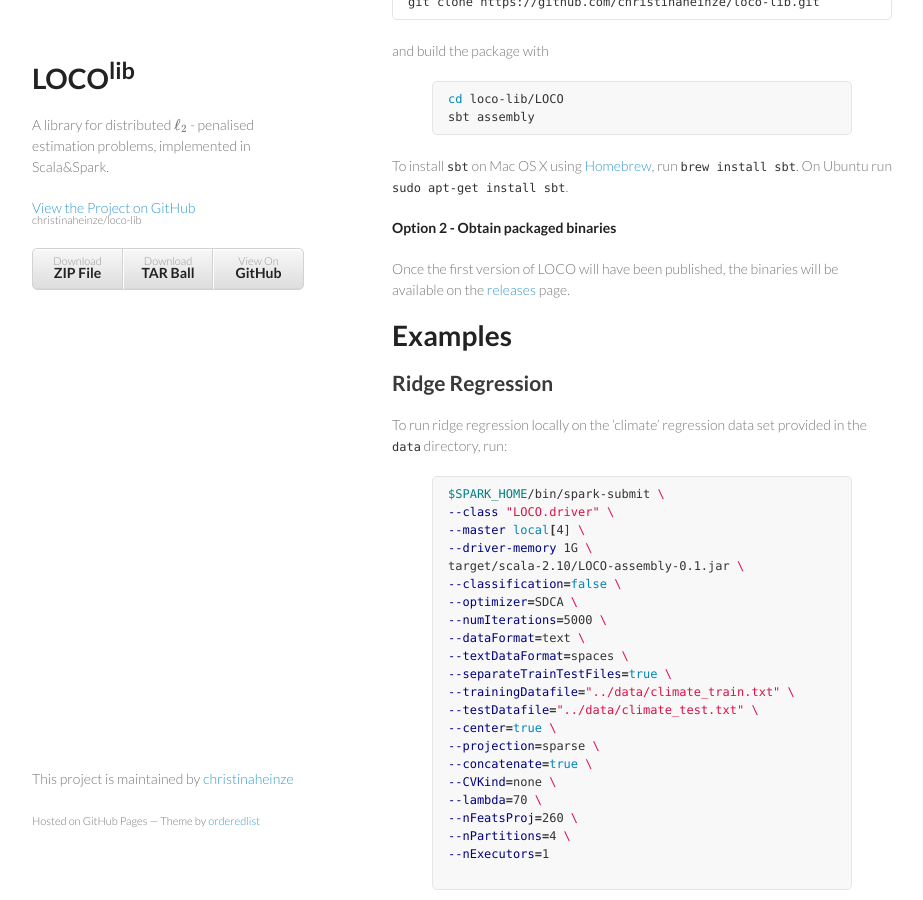
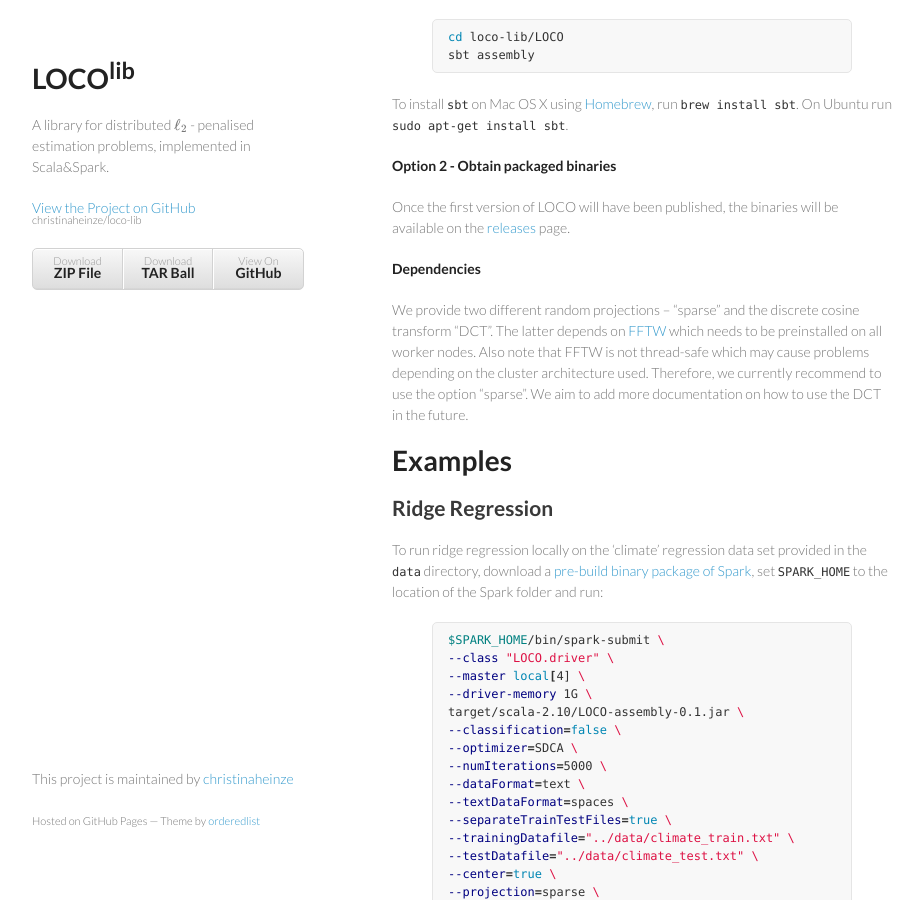
Before and after one commit to christinaheinze/loco-lib, a Jekyll site: the page built from index.md, in a window 1280 px wide and 900 px high, scrolled down 2135 px. Shown: the whole window, without its empty margins (178-1101 px from the left). Built offline with Jekyll 4.4.1, drawn with Linux system fonts in a browser that asks for light colours; formulas are drawn with MathJax 3; some of the changed text lies outside the part shown.

Commit message:
note about FFTW

```diff
--- a/index.md
+++ b/index.md
@@ -47,11 +45,17 @@
 
 Once the first version of LOCO will have been published, the binaries will be available on the [releases](https://github.com/christinaheinze/loco-lib/releases) page.
 
+
+**Dependencies**
+
+We provide two different random projections -- "sparse" and the discrete cosine transform "DCT". The latter depends on [FFTW](http://www.fftw.org/) which needs to be preinstalled on all worker nodes. Also note that FFTW is not thread-safe which may cause problems depending on the cluster architecture used. Therefore, we currently recommend to use the option "sparse". We aim to add more documentation on how to use the DCT in the future.
+
 # Examples
 
 ## Ridge Regression
 
-To run ridge regression locally on the 'climate' regression data set provided in the `data` directory, run:
+To run ridge regression locally on the 'climate' regression data set provided in the `data` directory, download a [pre-build binary package of Spark](http://spark.apache.org/downloads.html), set `SPARK_HOME` to the location of the Spark folder and run:
+
 {% highlight bash %}
 $SPARK_HOME/bin/spark-submit \
 --class "LOCO.driver" \
@@ -174,7 +178,7 @@
 
 `centerFeaturesOnly` True if only the features should be centred (e.g. for classification)
 
-`projection` Random projection to use: can be either "sparse" or "SRHT"
+`projection` Random projection to use: can be either "sparse" or "DCT". The latter depends on FFTW, see [Dependencies](#obtaining-the-software).
 
 `nFeatsProj` Projection dimension
 
```
Also changed, not shown: other parts of index.md (+0 -2 lines).
